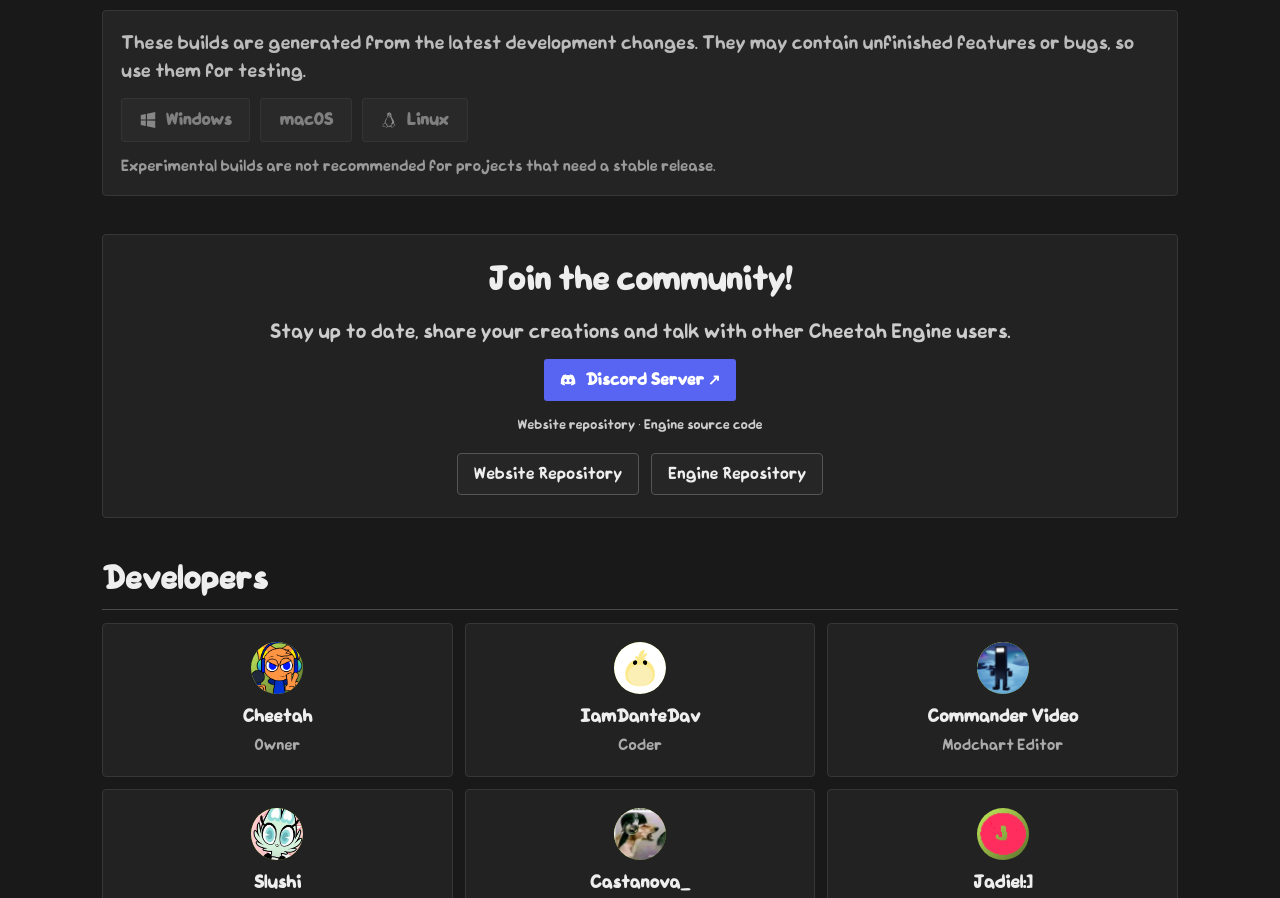
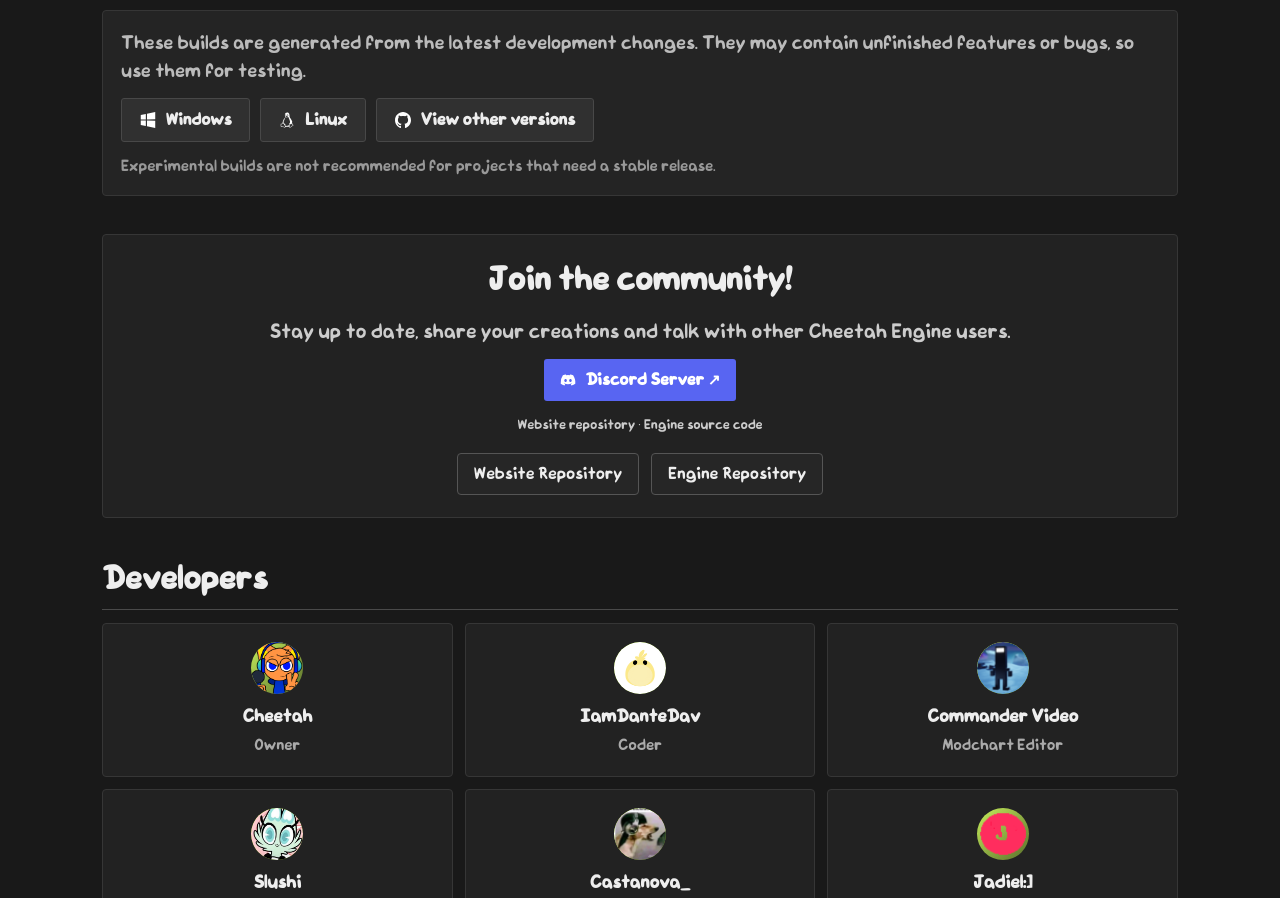
Before and after one commit to IamDanteDev/CheetahEngine-Website, a plain HTML site: page index.html in a window 1280 px wide. Shown: the part 946-1844 px from the top of the page. Drawn offline with Linux system fonts and the light colour scheme.

Commit message:
feat: enable Windows/Linux downloads and add releases link

```diff
--- a/index.html
+++ b/index.html
@@ -120,7 +120,7 @@ footer a{color:#ccc}
 <h2>Experimental Downloads</h2>
 <div class="experimental">
 <p>These builds are generated from the latest development changes. They may contain unfinished features or bugs, so use them for testing.</p>
-<div class="os-links"><a class="locked" href="#" aria-disabled="true" tabindex="-1" onclick="return false"><img class="os-icon" src="assets/Windows.svg" alt=""> Windows</a><a class="locked" href="#" aria-disabled="true" tabindex="-1" onclick="return false">macOS</a><a class="locked" href="#" aria-disabled="true" tabindex="-1" onclick="return false"><img class="os-icon" src="assets/Linux.svg" alt=""> Linux</a></div>
+<div class="os-links"><a href="https://github.com/Cheetahbrawl291/FNFCheetahEngine/releases/download/Release/CheetahEngine-Windows.zip"><img class="os-icon" src="assets/Windows.svg" alt=""> Windows</a><a href="https://github.com/Cheetahbrawl291/FNFCheetahEngine/releases/download/Release/CheetahEngine-Linux.zip"><img class="os-icon" src="assets/Linux.svg" alt=""> Linux</a><a href="https://github.com/Cheetahbrawl291/FNFCheetahEngine/releases" target="_blank" rel="noopener"><img class="os-icon" src="assets/github.svg" alt=""> View other versions</a></div>
 <div class="notice">Experimental builds are not recommended for projects that need a stable release.</div>
 </div>
 </section>
```
